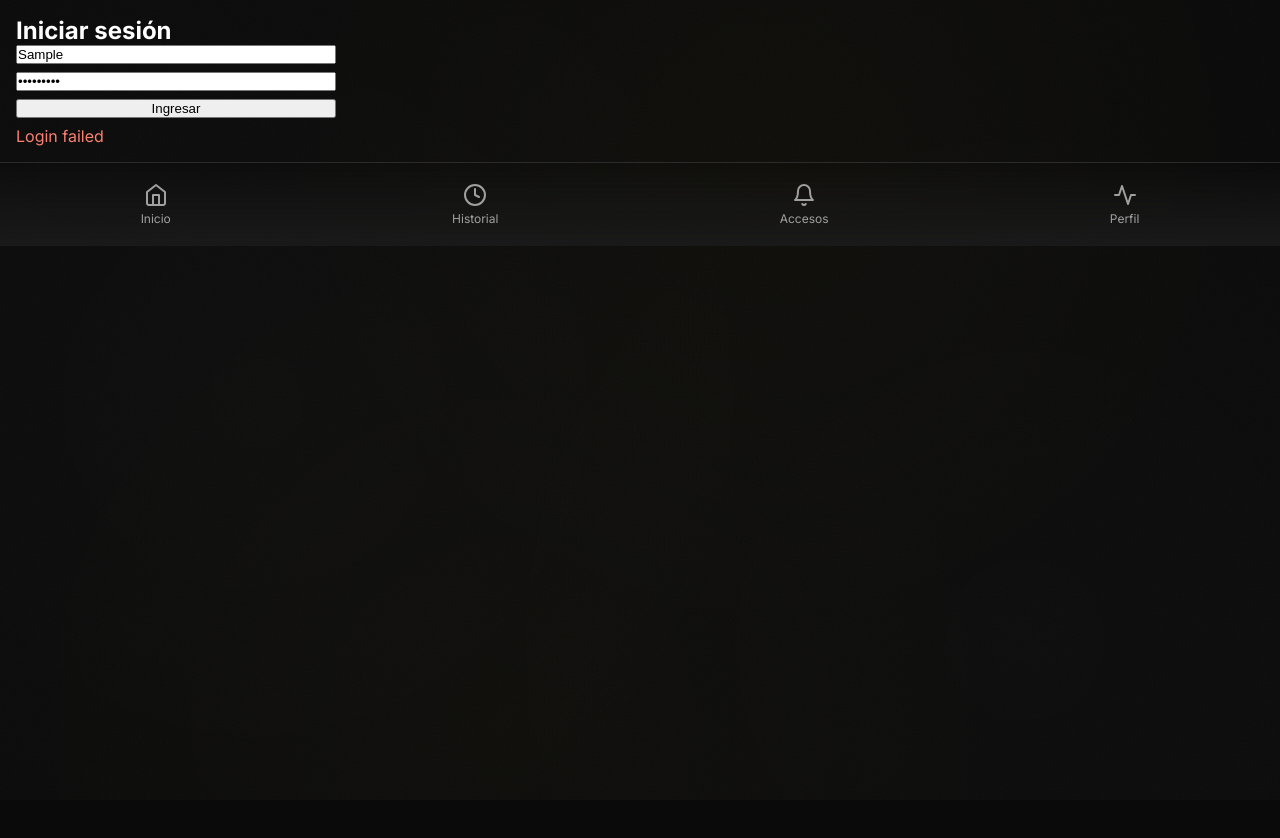
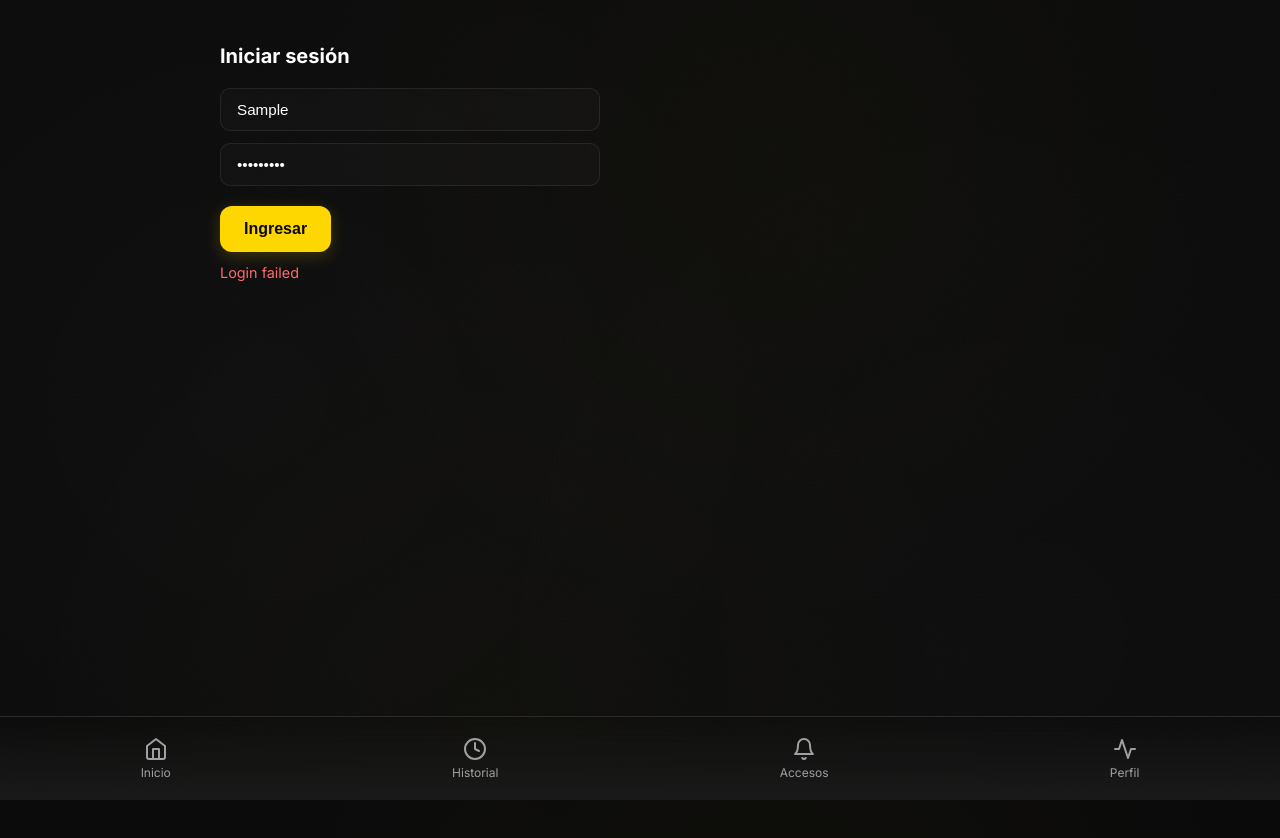
Before and after one commit to cristopher281/Port-n-ESP32, a React (Vite) app in the folder frontend/: page /login in a window 1280 px wide. Both pictures are taken after typing "Sample", "Sample123" into the empty fields and a click on the button "Ingresar". Shown: the top 838 px of the page. Before the commit the page ends 800 px from the top, so only its background shows below. Built offline with nearby package versions, Linux system fonts and the light colour scheme; no server answers.

Commit message:
feat: agregar estilos y estructura a las páginas de inicio de sesión y registro style: añadir archivo de configuración .hintrc

```diff
--- a/frontend/src/pages/Login.jsx
+++ b/frontend/src/pages/Login.jsx
@@ -21,14 +21,31 @@ export default function Login() {
   }
 
   return (
-    <div style={{ padding: 16 }}>
-      <h2>Iniciar sesión</h2>
-      <form onSubmit={handleSubmit} style={{ display: 'flex', flexDirection: 'column', gap: 8, maxWidth: 320 }}>
-        <input placeholder="Usuario" value={username} onChange={(e) => setUsername(e.target.value)} />
-        <input type="password" placeholder="Contraseña" value={password} onChange={(e) => setPassword(e.target.value)} />
-        <button type="submit">Ingresar</button>
-        {error && <div style={{ color: 'salmon' }}>{error}</div>}
-      </form>
+    <div className="page">
+      <div className="content">
+        <form className="form" onSubmit={handleSubmit}>
+          <h2>Iniciar sesión</h2>
+          <input
+            className="form-input"
+            placeholder="Usuario"
+            value={username}
+            onChange={(e) => setUsername(e.target.value)}
+          />
+          <input
+            className="form-input"
+            type="password"
+            placeholder="Contraseña"
+            value={password}
+            onChange={(e) => setPassword(e.target.value)}
+          />
+
+          <div className="form-actions">
+            <button className="btn btn-gold" type="submit">Ingresar</button>
+          </div>
+
+          {error && <div className="form-error">{error}</div>}
+        </form>
+      </div>
     </div>
   )
 }
--- a/frontend/src/pages/Register.jsx
+++ b/frontend/src/pages/Register.jsx
@@ -20,14 +20,31 @@ export default function Register() {
   }
 
   return (
-    <div style={{ padding: 16 }}>
-      <h2>Registrar usuario</h2>
-      <form onSubmit={handleSubmit} style={{ display: 'flex', flexDirection: 'column', gap: 8, maxWidth: 320 }}>
-        <input placeholder="Usuario" value={username} onChange={(e) => setUsername(e.target.value)} />
-        <input type="password" placeholder="Contraseña (min 6)" value={password} onChange={(e) => setPassword(e.target.value)} />
-        <button type="submit">Crear cuenta</button>
-        {error && <div style={{ color: 'salmon' }}>{error}</div>}
-      </form>
+    <div className="page">
+      <div className="content">
+        <form className="form" onSubmit={handleSubmit}>
+          <h2>Registrar usuario</h2>
+          <input
+            className="form-input"
+            placeholder="Usuario"
+            value={username}
+            onChange={(e) => setUsername(e.target.value)}
+          />
+          <input
+            className="form-input"
+            type="password"
+            placeholder="Contraseña (min 6)"
+            value={password}
+            onChange={(e) => setPassword(e.target.value)}
+          />
+
+          <div className="form-actions">
+            <button className="btn btn-gold" type="submit">Crear cuenta</button>
+          </div>
+
+          {error && <div className="form-error">{error}</div>}
+        </form>
+      </div>
     </div>
   )
 }
--- a/frontend/src/styles/index.css
+++ b/frontend/src/styles/index.css
@@ -1,6 +1,7 @@
 @import url('https://fonts.googleapis.com/css2?family=Inter:wght@300;400;500;600;700&display=swap');
 
 :root {
+  --container-max-width: 920px;
   /* Color Palette: Black, Gold, White */
   --bg-black: #0a0a0a;
   --bg-dark: #121212;
@@ -79,10 +80,64 @@ body::before {
   flex: 1;
   display: flex;
   flex-direction: column;
-  max-width: 600px;
+  max-width: var(--container-max-width);
   margin: 0 auto;
   width: 100%;
   min-height: 100vh;
+  padding-bottom: 80px; /* espacio para bottom nav */
+}
+
+/* Forms & Inputs */
+.form {
+  padding: 1.25rem;
+  display: flex;
+  flex-direction: column;
+  gap: 0.75rem;
+  max-width: 420px;
+}
+
+.form h2 {
+  margin-bottom: 0.5rem;
+  font-size: 1.25rem;
+  color: var(--text-white);
+}
+
+.form-input,
+input,
+textarea,
+select {
+  width: 100%;
+  padding: 0.75rem 1rem;
+  border-radius: 10px;
+  border: 1px solid var(--border-subtle);
+  background: rgba(255,255,255,0.02);
+  color: var(--text-white);
+  font-size: 0.95rem;
+  outline: none;
+  transition: box-shadow 0.15s ease, border-color 0.15s ease;
+}
+
+.form-input::placeholder {
+  color: var(--text-muted);
+}
+
+.form-input:focus,
+input:focus,
+textarea:focus,
+select:focus {
+  border-color: var(--gold-primary);
+  box-shadow: 0 4px 18px rgba(255,215,0,0.06);
+}
+
+.form-actions {
+  display: flex;
+  gap: 0.75rem;
+  margin-top: 0.5rem;
+}
+
+.form-error {
+  color: #ff6b6b;
+  font-size: 0.9rem;
 }
 
 /* Top Bar */
```
Also changed, not shown: 1 other file (tests, documents, lock files or other folders).
